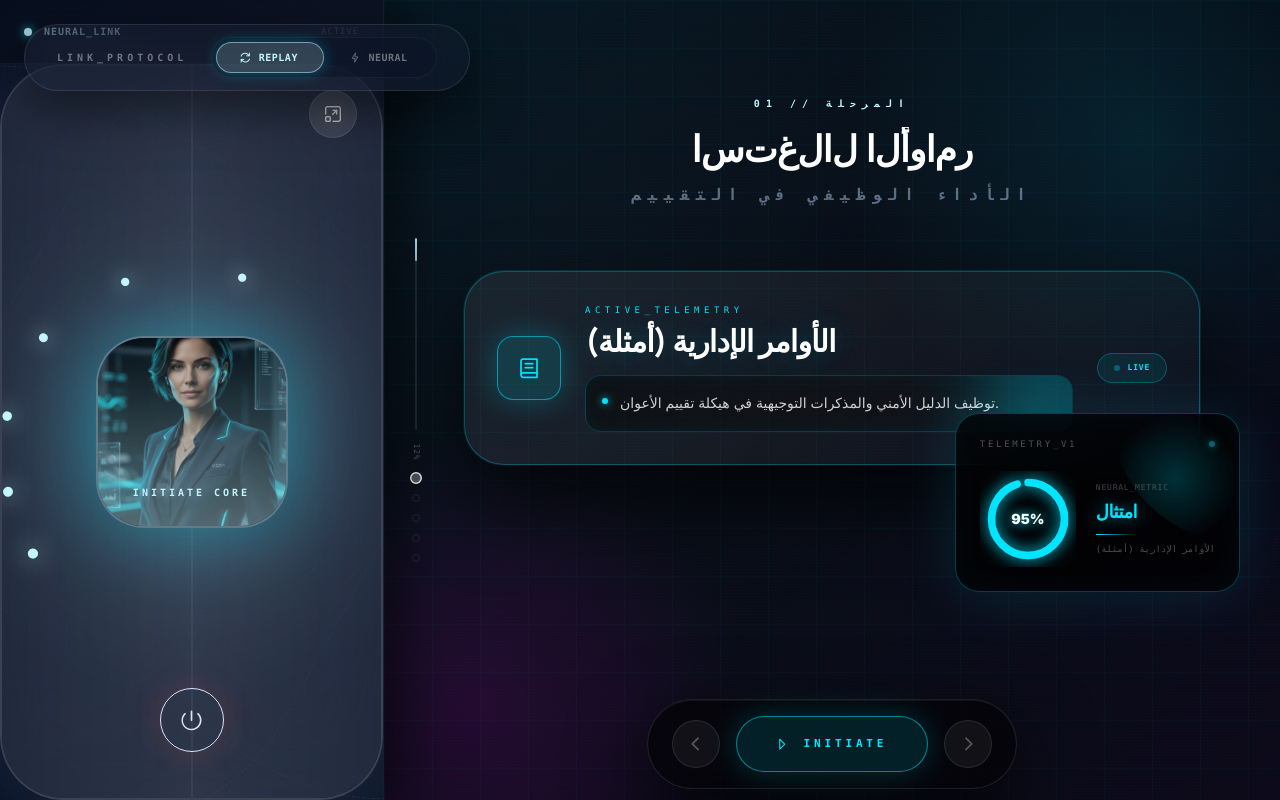
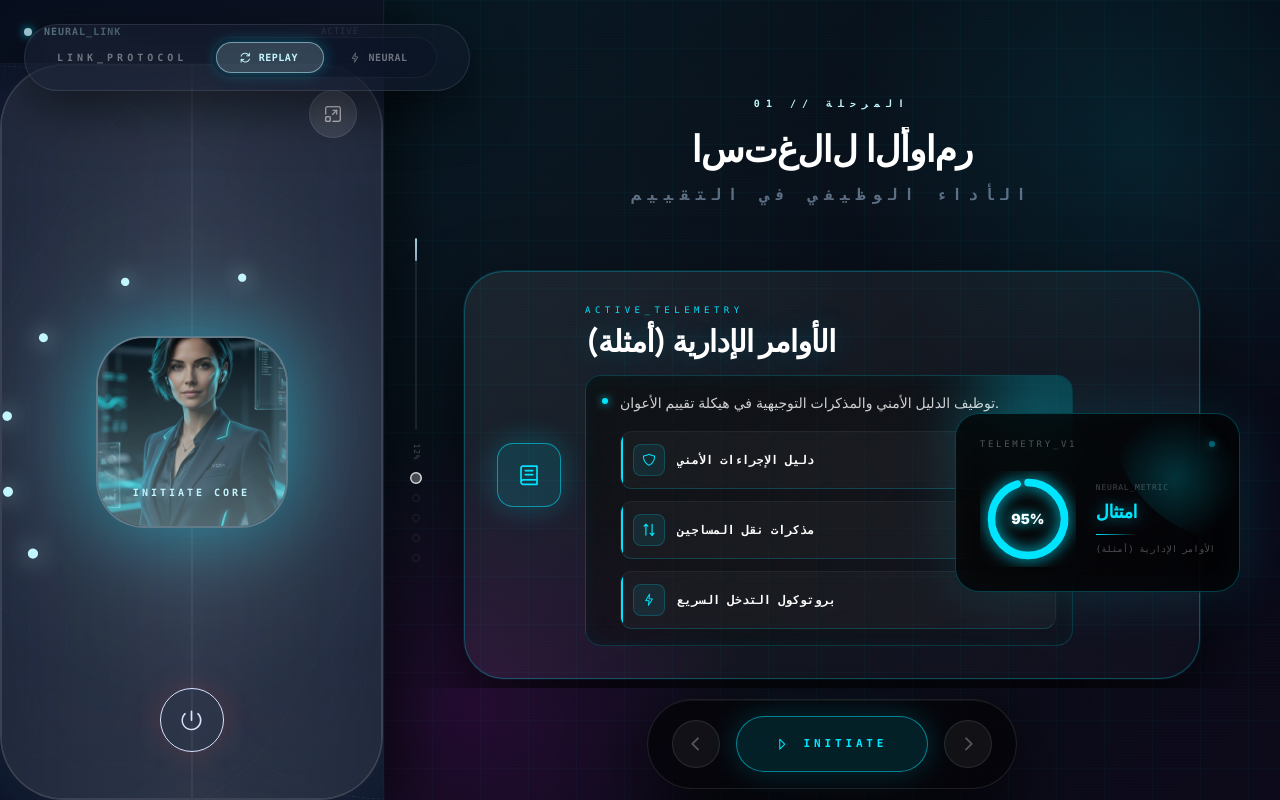
Before and after one commit to rayhannour/veraai, a Next.js app: page /avatar in a window 1280 px wide. Both pictures are taken after a click on the button 968 px from the left and 744 px from the top of the page. Built offline with nearby package versions, Linux system fonts and the light colour scheme.

Commit message:
feat(ui): add progressive subpoints display to presentation cards natively handling the 4-part SWOT breakdown

```diff
--- a/src/app/avatar/presentation.tsx
+++ b/src/app/avatar/presentation.tsx
@@ -14,6 +14,13 @@ interface StatData {
   unit?: string;
 }
 
+export interface SubPoint {
+  label: string;
+  value?: string;
+  icon?: string;
+  color?: string;
+}
+
 interface Point {
   id: string;
   label: string;
@@ -22,6 +29,7 @@ interface Point {
   stats?: StatData;
   icon: string;
   accentColor: string;
+  subPoints?: SubPoint[];
 }
 
 interface Slide {
@@ -52,7 +60,12 @@ export const PRESENTATION_SLIDES: Slide[] = [
         script: "نبدأ باستغلال الأوامر الإدارية، مثل 'دليل الإجراءات الأمنية'، وتوظيفها كموجه أساسي ومعيار حقيقي لضبط أداء العمل اليومي.",
         icon: "pi-book",
         accentColor: "#00e5ff",
-        stats: { type: 'donut', value: 95, label: "امتثال", color: "#00e5ff", unit: "%" }
+        stats: { type: 'donut', value: 95, label: "امتثال", color: "#00e5ff", unit: "%" },
+        subPoints: [
+          { label: "دليل الإجراءات الأمني", icon: "pi-shield", color: "#00e5ff" },
+          { label: "مذكرات نقل المساجين", icon: "pi-sort-alt", color: "#00e5ff" },
+          { label: "بروتوكول التدخل السريع", icon: "pi-bolt", color: "#00e5ff" }
+        ]
       },
       {
         id: "p2",
@@ -61,7 +74,12 @@ export const PRESENTATION_SLIDES: Slide[] = [
         script: "ننتقل إلى البطاقات المنظمة للعمل، كبطاقات تفقد الأجنحة السجنية، وتحويلها من شكل دوري تقليدي إلى أداة تفعيل رقابي دقيق.",
         icon: "pi-id-card",
         accentColor: "#ff00ff",
-        stats: { type: 'bar', values: [40, 60, 85, 95], label: "انضباط", color: "#ff00ff" }
+        stats: { type: 'bar', values: [40, 60, 85, 95], label: "انضباط", color: "#ff00ff" },
+        subPoints: [
+          { label: "بطاقة تفقد الأجنحة", icon: "pi-list", color: "#ff00ff" },
+          { label: "بطاقات مراقبة الإعاشة", icon: "pi-eye", color: "#ff00ff" },
+          { label: "إجراءات التفتيش اليومي", icon: "pi-check-square", color: "#ff00ff" }
+        ]
       },
       {
         id: "p3",
@@ -70,7 +88,12 @@ export const PRESENTATION_SLIDES: Slide[] = [
         script: "يتم العمل على تغطية كافة الميادين: الجانب النفسي والاجتماعي والصحي والجزائي والتنشيطي والتكويني والرعائي، وحتى متابعة صندوق شكاوي المساجين.",
         icon: "pi-sitemap",
         accentColor: "#00ffaa",
-        stats: { type: 'pulse', value: 99.7, label: "استقرار", color: "#00ffaa", unit: "%" }
+        stats: { type: 'pulse', value: 99.7, label: "استقرار", color: "#00ffaa", unit: "%" },
+        subPoints: [
+          { label: "الجانب الصحي و الرعائي", icon: "pi-heart", color: "#00ffaa" },
+          { label: "الجانب النفسي و الاجتماعي", icon: "pi-users", color: "#00ffaa" },
+          { label: "صندوق شكاوي المساجين", icon: "pi-envelope", color: "#00ffaa" }
+        ]
       }
     ]
   },
@@ -89,7 +112,11 @@ export const PRESENTATION_SLIDES: Slide[] = [
         script: "نستنبط من النصوص التنظيمية أسئلة مباشرة تعمل كمؤشرات؛ فكل سؤال يستوجب إجابة حصرية إما بـ 'نعم' أم 'لا'.",
         icon: "pi-question-circle",
         accentColor: "#00ffaa",
-        stats: { type: 'donut', value: 100, label: "تغطية", color: "#00ffaa", unit: "%" }
+        stats: { type: 'donut', value: 100, label: "تغطية", color: "#00ffaa", unit: "%" },
+        subPoints: [
+          { label: "هل تم احتترام التوقيت؟", value: "نعم/لا", icon: "pi-clock", color: "#00ffaa" },
+          { label: "هل تم تحيين السجلات؟", value: "نعم/لا", icon: "pi-file", color: "#00ffaa" }
+        ]
       },
       {
         id: "p5",
@@ -98,7 +125,11 @@ export const PRESENTATION_SLIDES: Slide[] = [
         script: "تلك الإجابات لا تبقى مجرد كلمات، بل يتم تحويلها آلياً إلى درجة قياس رقمية بنسبة مئوية دقيقة لتحديد مدى الامتثال.",
         icon: "pi-chart-line",
         accentColor: "#00e5ff",
-        stats: { type: 'pulse', value: 1.2, label: "فرز_ث", color: "#00e5ff", unit: "s" }
+        stats: { type: 'pulse', value: 1.2, label: "فرز_ث", color: "#00e5ff", unit: "s" },
+        subPoints: [
+          { label: "حساب نسبة الإمتثال", value: "% الإيجابيات", icon: "pi-percentage", color: "#00e5ff" },
+          { label: "كشف مناطق الضعف", value: "آلي", icon: "pi-search-minus", color: "#00e5ff" }
+        ]
       },
       {
         id: "p6",
@@ -107,7 +138,11 @@ export const PRESENTATION_SLIDES: Slide[] = [
         script: "نجسّد كل هذه المعطيات في مخطط Canvas لتمكين القيادة من رصد التزام الوحدة عبر لوحة قياس وتقييم بصرية آنية وموضوعية.",
         icon: "pi-desktop",
         accentColor: "#ffcc00",
-        stats: { type: 'bar', values: [90, 95, 98, 99], label: "موثوقية", color: "#ffcc00" }
+        stats: { type: 'bar', values: [90, 95, 98, 99], label: "موثوقية", color: "#ffcc00" },
+        subPoints: [
+          { label: "عرض المعطيات الحية", icon: "pi-desktop", color: "#ffcc00" },
+          { label: "لوحات قياس مترابطة", icon: "pi-th-large", color: "#ffcc00" }
+        ]
       }
     ]
   },
@@ -122,11 +157,17 @@ export const PRESENTATION_SLIDES: Slide[] = [
       {
         id: "p7",
         label: "تحليل SWOT الميداني",
-        detail: "مثال: القوة (الكفاءة المتوفرة)، التهديدات (اكتظاظ الأجنحة).",
-        script: "بواسطة تحليل SWOT، نستخرج نقاط القوة ككفاءة الموظفين، والضعف كنقص الإمكانيات اللوجستية، مع دراسة تأثير التهديدات كالاكتظاظ.",
+        detail: "تشخيص علمي للوحدات الميدانية عبر أربعة محاور أساسية للمعالجة الوظيفية.",
+        script: "بواسطة تحليل SWOT، نستخرج نقاط القوة ككفاءة الموظفين، والضعف كنقص الإمكانيات اللوجستية، مع دراسة تأثير التهديدات كالاكتظاظ واستغلال الفرص.",
         icon: "pi-table",
         accentColor: "#00e5ff",
-        stats: { type: 'bar', values: [30, 45, 75, 90], label: "دقة_SWOT", color: "#00e5ff" }
+        stats: { type: 'bar', values: [30, 45, 75, 90], label: "دقة_SWOT", color: "#00e5ff" },
+        subPoints: [
+          { label: "القوة", value: "موظفون ذوو كفاءة", icon: "pi-angle-double-up", color: "#00ffaa" },
+          { label: "الضعف", value: "نقص الإمكانيات", icon: "pi-angle-double-down", color: "#ff3366" },
+          { label: "الفرص", value: "الرقمنة المتاحة", icon: "pi-globe", color: "#00e5ff" },
+          { label: "التهديدات", value: "ضغط والاكتظاظ", icon: "pi-shield", color: "#f59e0b" }
+        ]
       },
       {
         id: "p8",
@@ -135,7 +176,11 @@ export const PRESENTATION_SLIDES: Slide[] = [
         script: "هنا نُطبّق مصفوفة آيزنهاور لترتيب التدخلات. الخلل الأمني يُصنف ضمن العاجل والهام، بينما تُصنف برامج التدريب كمهام هامة غير عاجلة.",
         icon: "pi-th-large",
         accentColor: "#ff00ff",
-        stats: { type: 'pulse', value: 85, label: "نجاعة", color: "#ff00ff", unit: "%" }
+        stats: { type: 'pulse', value: 85, label: "نجاعة", color: "#ff00ff", unit: "%" },
+        subPoints: [
+          { label: "عاجل وهام", value: "التدخل الفوري", icon: "pi-bolt", color: "#ff00ff" },
+          { label: "هام وغير عاجل", value: "تخطيط استراتيجي", icon: "pi-calendar", color: "#ff00ff" }
+        ]
       },
       {
         id: "p9",
@@ -144,7 +189,11 @@ export const PRESENTATION_SLIDES: Slide[] = [
         script: "تساعد هذه المنهجية المؤسسة على تحويل فلسفة التقييم من أداة جزائية بسيطة إلى منهج بناء يوجه ويرشد عملية اتخاذ القرار الاستراتيجي.",
         icon: "pi-arrow-up-right",
         accentColor: "#ff3366",
-        stats: { type: 'donut', value: 420, label: "تَحَسُّن", color: "#ff3366", max: 500, unit: "%" }
+        stats: { type: 'donut', value: 420, label: "تَحَسُّن", color: "#ff3366", max: 500, unit: "%" },
+        subPoints: [
+          { label: "تكتيك العمليات", value: "دعم القرارات", icon: "pi-compass", color: "#ff3366" },
+          { label: "الرسكلة", value: "التحسين المتواصل", icon: "pi-sync", color: "#ff3366" }
+        ]
       }
     ]
   },
@@ -163,7 +212,11 @@ export const PRESENTATION_SLIDES: Slide[] = [
         script: "الخطوة الأولى تتمثل في رصد النواقص وتوثيق الإخلالات في بيئة العمل، مثل تسجيل مخالفات تتعلق بشروط السلامة أو ضعف الترتيب الداخلي.",
         icon: "pi-exclamation-triangle",
         accentColor: "#f59e0b",
-        stats: { type: 'pulse', value: 28, label: "وقت_الرصد", color: "#f59e0b", unit: "s" }
+        stats: { type: 'pulse', value: 28, label: "وقت_الرصد", color: "#f59e0b", unit: "s" },
+        subPoints: [
+          { label: "نقص النظافة", icon: "pi-exclamation-circle", color: "#f59e0b" },
+          { label: "خروقات الجانب الأمني", icon: "pi-exclamation-circle", color: "#f59e0b" }
+        ]
       },
       {
         id: "s2",
@@ -172,7 +225,11 @@ export const PRESENTATION_SLIDES: Slide[] = [
         script: "تليها صياغة توصيات محددة، من خلال توجيه تنبيهات أو صياغة مذكرات تدعو لإصلاح فوري واقتراح حلول عملية لتلافي التكرار.",
         icon: "pi-file-edit",
         accentColor: "#00e5ff",
-        stats: { type: 'donut', value: 98, label: "مطابقة", color: "#00e5ff", unit: "%" }
+        stats: { type: 'donut', value: 98, label: "مطابقة", color: "#00e5ff", unit: "%" },
+        subPoints: [
+          { label: "مذكرات تصحيحية", icon: "pi-pencil", color: "#00e5ff" },
+          { label: "توجيهات مباشرة", icon: "pi-megaphone", color: "#00e5ff" }
+        ]
       },
       {
         id: "s3",
@@ -181,7 +238,11 @@ export const PRESENTATION_SLIDES: Slide[] = [
         script: "لا نتوقف عند التوجيه بل نتّبع مدى استجابة الوحدات. يقوم جهاز المتابعة بقياس التنفيذ في الزيارات الموالية لضمان مصداقية الإصلاح.",
         icon: "pi-sync",
         accentColor: "#a855f7",
-        stats: { type: 'bar', values: [20, 45, 78, 95], label: "متابعة", color: "#a855f7" }
+        stats: { type: 'bar', values: [20, 45, 78, 95], label: "متابعة", color: "#a855f7" },
+        subPoints: [
+          { label: "الزيارة الموالية", icon: "pi-step-forward", color: "#a855f7" },
+          { label: "رصد الاستجابة", icon: "pi-chart-line", color: "#a855f7" }
+        ]
       },
       {
         id: "s4",
@@ -190,7 +251,11 @@ export const PRESENTATION_SLIDES: Slide[] = [
         script: "المرحلة النهائية هي التحصيل: إصدار معدل نهائي للأداء العام. هذا التحصيل الإجمالي يوفر مادة حاسمة تقيم نجاعة و مردودية الوحدة ككل.",
         icon: "pi-verified",
         accentColor: "#00ffaa",
-        stats: { type: 'donut', value: 100, label: "اكتمال", color: "#00ffaa", unit: "%" }
+        stats: { type: 'donut', value: 100, label: "اكتمال", color: "#00ffaa", unit: "%" },
+        subPoints: [
+          { label: "رقم المردودية", value: "92%", icon: "pi-star-fill", color: "#00ffaa" },
+          { label: "التقييم العام", value: "آلي", icon: "pi-file-check", color: "#00ffaa" }
+        ]
       }
     ]
   }
@@ -493,14 +558,61 @@ const PointCard = ({ point, isCurrent, idx }: { point: Point; isCurrent: boolean
               style={{ background: point.accentColor }}
             />
 
-            <div className="flex items-start gap-3 relative z-10">
+            <div className="flex items-start gap-3 relative z-10 w-full">
               <div
                 className="mt-1.5 shrink-0 w-1.5 h-1.5 rounded-full"
                 style={{ backgroundColor: point.accentColor, boxShadow: `0 0 8px ${point.accentColor}` }}
               />
-              <p className="text-sm font-inter text-white/80 leading-relaxed portrait:max-lg:text-[10px] portrait:max-lg:leading-relaxed">
-                {point.detail}
-              </p>
+              <div className="flex-1">
+                <p className="text-sm font-inter text-white/80 leading-relaxed portrait:max-lg:text-[10px] portrait:max-lg:leading-relaxed">
+                  {point.detail}
+                </p>
+
+                {/* SubPoints Grid Display - Very Impressive and Staggered */}
+                {point.subPoints && point.subPoints.length > 0 && (
+                  <motion.div
+                    initial="hidden"
+                    animate="visible"
+                    variants={{
+                      visible: { transition: { staggerChildren: 0.15, delayChildren: 0.3 } }
+                    }}
+                    className={`mt-4 grid gap-3 ${point.subPoints.length === 4 ? 'grid-cols-2 portrait:max-lg:grid-cols-1' : 'grid-cols-1'}`}
+                  >
+                    {point.subPoints.map((sp, spIdx) => (
+                      <motion.div
+                        key={spIdx}
+                        variants={{
+                          hidden: { opacity: 0, y: 15, scale: 0.95 },
+                          visible: { opacity: 1, y: 0, scale: 1, transition: { type: 'spring', stiffness: 200, damping: 15 } }
+                        }}
+                        className="flex items-center gap-3 bg-[rgba(255,255,255,0.03)] hover:bg-[rgba(255,255,255,0.07)] transition-colors rounded-xl p-3 border border-white/5 relative overflow-hidden group"
+                        style={{ borderBottom: `1px solid ${sp.color || point.accentColor}33` }}
+                      >
+                        <div className="absolute inset-y-0 left-0 w-0.5" style={{ backgroundColor: sp.color || point.accentColor }} />
+                        <div
+                          className="shrink-0 w-8 h-8 rounded-lg flex items-center justify-center border"
+                          style={{
+                            backgroundColor: `${sp.color || point.accentColor}15`,
+                            borderColor: `${sp.color || point.accentColor}33`
+                          }}
+                        >
+                          <i className={`pi ${sp.icon || 'pi-check'} text-xs`} style={{ color: sp.color || point.accentColor }}></i>
+                        </div>
+                        <div className="flex-1 min-w-0">
+                          <span className="text-xs font-mono font-bold block truncate" style={{ color: '#fff' }}>
+                            {sp.label}
+                          </span>
+                          {sp.value && (
+                            <span className="text-[9px] font-mono uppercase tracking-widest block opacity-60" style={{ color: sp.color || point.accentColor }}>
+                              {sp.value}
+                            </span>
+                          )}
+                        </div>
+                      </motion.div>
+                    ))}
+                  </motion.div>
+                )}
+              </div>
             </div>
           </motion.div>
         )}
```
